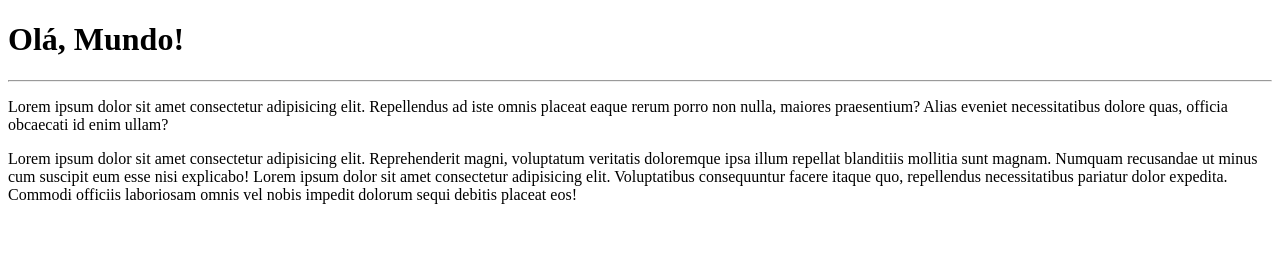
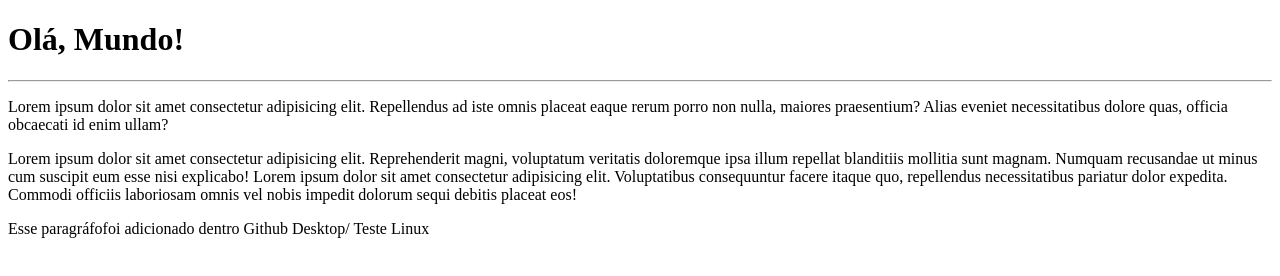
Before and after one commit to DiegoSilvaMartins/Ola-Mundo, a plain HTML site: page site-exemplo/index.html in a window 1280 px wide. Drawn offline with Linux system fonts and the light colour scheme.

Commit message:
Mudei o arquivo index

```diff
--- a/site-exemplo/index.html
+++ b/site-exemplo/index.html
@@ -11,6 +11,8 @@
   <hr>
   <p>Lorem ipsum dolor sit amet consectetur adipisicing elit. Repellendus ad iste omnis placeat eaque rerum porro non nulla, maiores praesentium? Alias eveniet necessitatibus dolore quas, officia obcaecati id enim ullam?</p>
   Lorem ipsum dolor sit amet consectetur adipisicing elit. Reprehenderit magni, voluptatum veritatis doloremque ipsa illum repellat blanditiis mollitia sunt magnam. Numquam recusandae ut minus cum suscipit eum esse nisi explicabo!
-  Lorem ipsum dolor sit amet consectetur adipisicing elit. Voluptatibus consequuntur facere itaque quo, repellendus necessitatibus pariatur dolor expedita. Commodi officiis laboriosam omnis vel nobis impedit dolorum sequi debitis placeat eos!
+  Lorem ipsum dolor sit amet consectetur adipisicing elit. Voluptatibus consequuntur facere itaque quo, repellendus necessitatibus pariatur dolor expedita. Commodi officiis laboriosam omnis vel nobis impedit dolorum sequi debitis placeat eos! <p>
+    Esse paragráfofoi adicionado dentro Github Desktop/ Teste Linux
+  </p>
 </body>
 </html>
```
